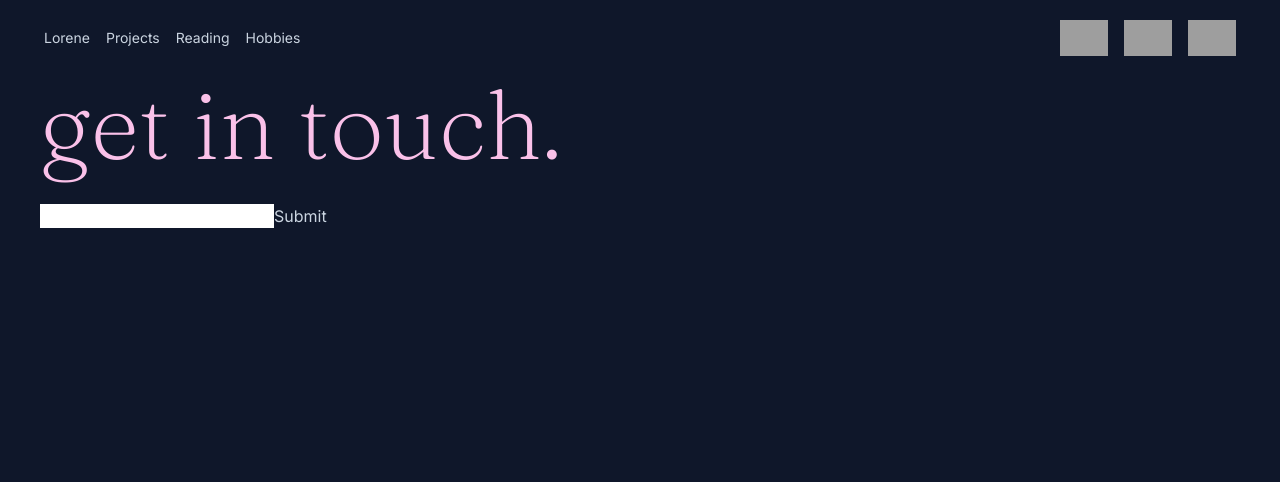
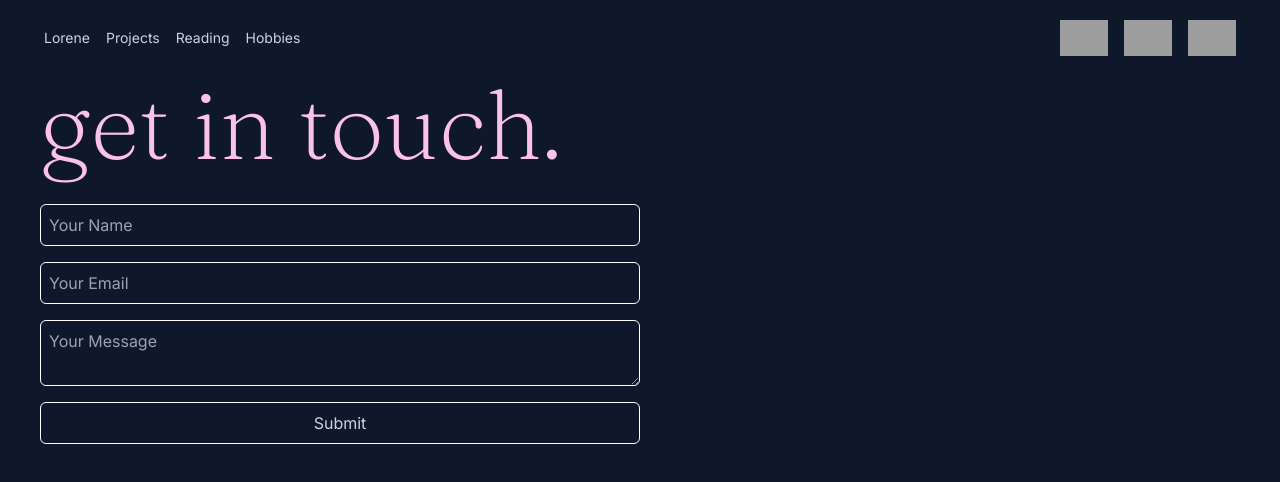
Before and after one commit to L-Chew/Personal-Portfolio, a React app: page /getInTouch in a window 1280 px wide. Shown: the top 482 px of the page. Built offline with nearby package versions, Linux system fonts and the light colour scheme; no server answers; grey boxes are pictures that could not be loaded; the HTML template or start-up script is replaced by a standard one.

Commit message:
GetInTouch: working on form

```diff
--- a/client/src/Components/GetInTouch.jsx
+++ b/client/src/Components/GetInTouch.jsx
@@ -1,15 +1,66 @@
-import react from 'react';
+import React, { useState } from 'react';
+import emailjs from '@emailjs/browser';
+import { EMAILJS_SERVICE_ID, EMAILJS_TEMPLATE_ID, EMAILJS_PUBLIC_KEY } from '../../../config';
+
 
 const GetInTouch = () => {
+  const [name, setName] = useState('');
+  const [email, setEmail] = useState('');
+  const [message, setMessage] = useState('');
+
+  const handleSubmit = (e) => {
+    e.preventDefault();
+
+    const templateParams = {
+      from_name: name,
+      from_email: email,
+      to_name: 'Lorene Chew',
+      message: message
+    }
+
+    emailjs.send(EMAILJS_SERVICE_ID, EMAILJS_TEMPLATE_ID, templateParams, EMAILJS_PUBLIC_KEY)
+      .then((response) => {
+        console.log('Email sent successfully!', response);
+        setName('');
+        setEmail('');
+        setMessage('');
+      })
+      .catch((error) => {
+        console.error('Error sending email: ', error)
+      })
+
+  }
+
+  const formBorder = 'bg-transparent border-solid border-white border rounded-md p-2';
+
   return (
     <div className='animate-fadeIn'>
       <div className='flex flex-col gap-4 md:gap-8 px-2 pb-20'>
           <h2 className='sm:text-xl lg:text-2xl xl:text-8xl text-[#fac1e9] font-Fraunces font-extralight'>
             get in touch.
           </h2>
-          <form>
-            <input type='text' name='name'/>
-            <input type='submit' value='Submit'/>
+          <form className='flex flex-col gap-y-4 w-1/2' onSubmit={handleSubmit}>
+            <input
+              className={ formBorder }
+              type='text'
+              placeholder='Your Name'
+              value={name}
+              onChange={(e) => setName(e.target.value)}
+            />
+            <input
+              className={ formBorder }
+              type='email'
+              placeholder='Your Email'
+              value={email}
+              onChange={(e) => setEmail(e.target.value)}
+            />
+            <textarea
+              className={ formBorder }
+              placeholder='Your Message'
+              value={message}
+              onChange={(e) => setMessage(e.target.value)}
+            />
+            <button className={`${ formBorder }`} type='submit'> Submit </button>
           </form>
         </div>
     </div>
```
